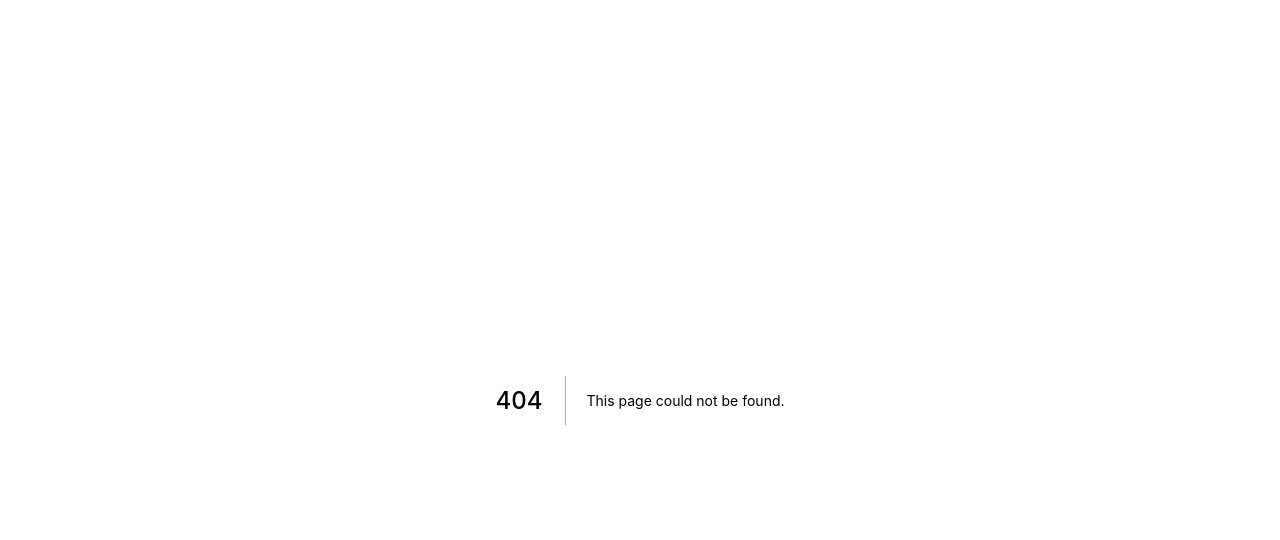
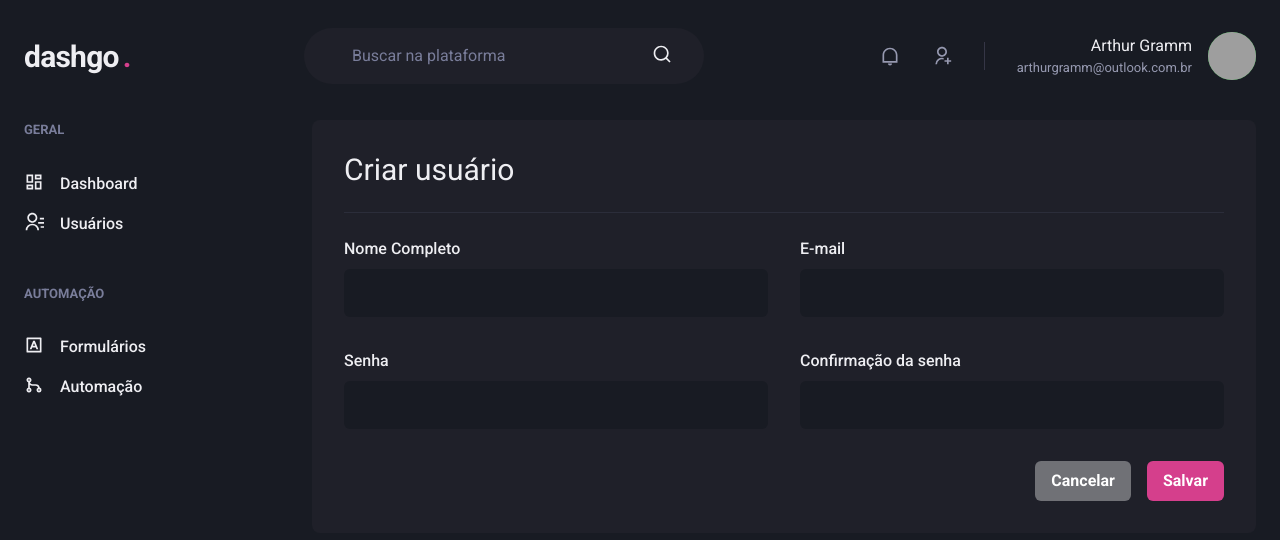
Before and after one commit to grammarthurf/dashgo, a Next.js app: page /users/create in a window 1280 px wide. Before the commit this address had no page. Shown: the top 540 px of the page. Built offline with nearby package versions, Linux system fonts and the light colour scheme; grey boxes are pictures that could not be loaded.

Commit message:
create user screen

```diff
--- /dev/null
+++ b/src/pages/users/create.tsx
@@ -0,0 +1,42 @@
+import { Box, Flex, Heading, Divider, VStack, SimpleGrid, HStack, Button } from '@chakra-ui/react';
+import { Input } from '../../components/Form/Input';
+
+import { Header } from '../../components/Header';
+import { Sidebar } from '../../components/Sidebar';
+
+export default function UserList() {
+  return (
+    <Box>
+      <Header />
+
+      <Flex w="100%" mt="6" maxW={1480} mx="auto" px="6">
+        <Sidebar />
+
+        <Box flex="1" borderRadius={8} bg="gray.800" p="8">
+          <Heading size="lg" fontWeight="normal">Criar usuário</Heading>
+
+          <Divider my="6" borderColor="gray.700" />
+
+          <VStack spacing="8">
+            <SimpleGrid minChildWidth="240px" spacing="8" w="100%">
+              <Input name="name" label="Nome Completo" />
+              <Input name="email" type="email" label="E-mail" />
+            </SimpleGrid>
+
+            <SimpleGrid minChildWidth="240px" spacing="8" w="100%">
+              <Input name="password" type="password" label="Senha" />
+              <Input name="password_confirmation" type="password" label="Confirmação da senha" />
+            </SimpleGrid>
+          </VStack>
+
+          <Flex mt="8" justify="flex-end">
+            <HStack spacing="4">
+              <Button colorScheme="whiteAlpha">Cancelar</Button>
+              <Button colorScheme="pink">Salvar</Button>
+            </HStack>
+          </Flex>
+        </Box>
+      </Flex>
+    </Box>
+  )
+}
```
